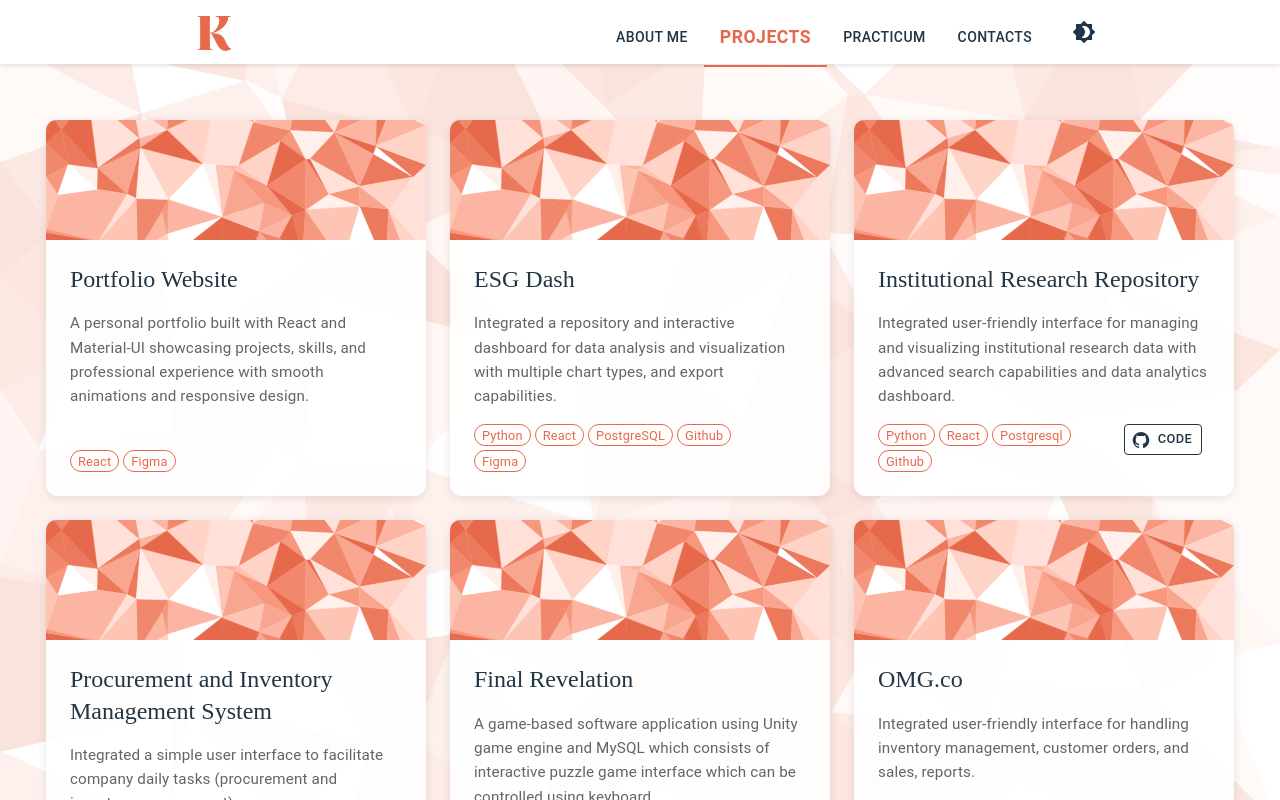
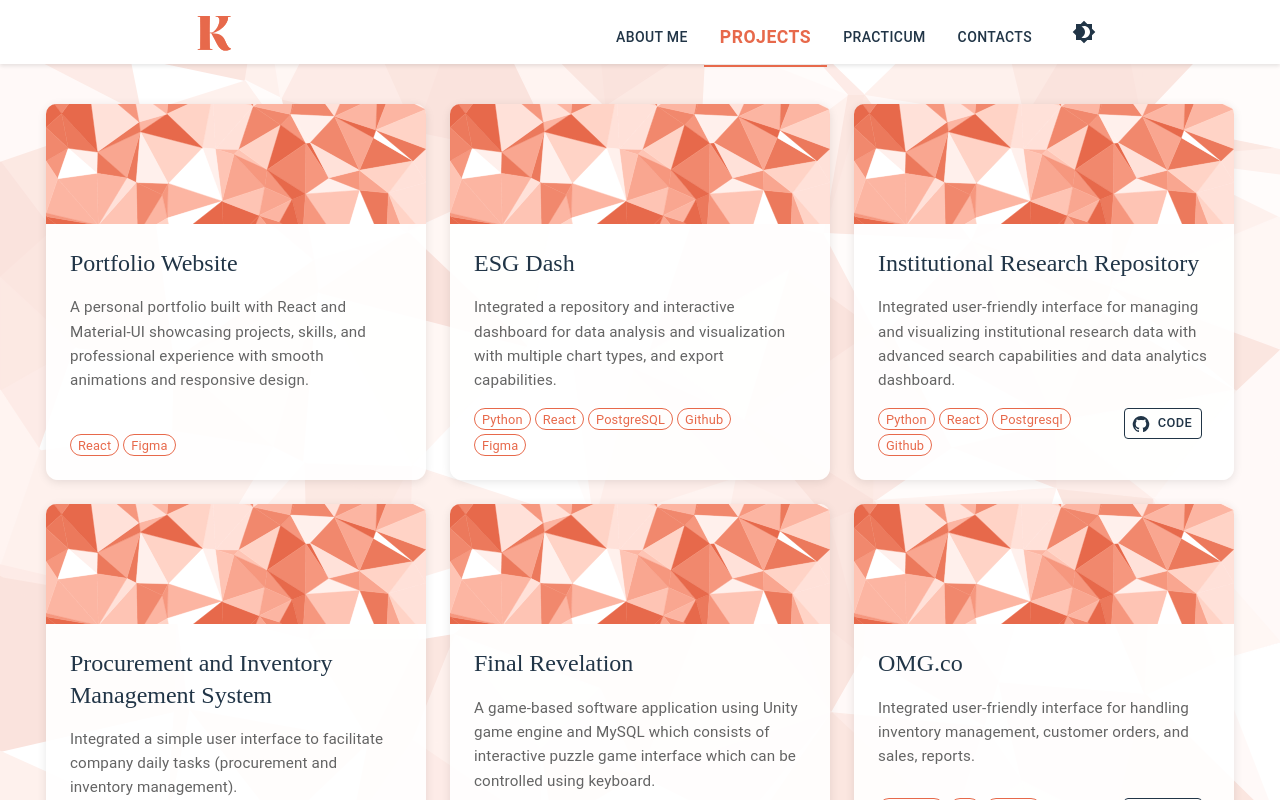
Before and after one commit to Deokgo/kane_portfolio, a React (Vite) app in the folder my_portfolio/: page /portfolio/projects in a window 1280 px wide. Built offline with nearby package versions, Linux system fonts and the light colour scheme; a web font is replaced by a local one.

Commit message:
Unify margin top value in Practicum and Projects sections
Replaces the responsive 'mt' prop with a fixed value of 13 in both Practicum.jsx and Projects.jsx for consistent spacing across screen sizes.

```diff
--- a/my_portfolio/src/Sections/Practicum.jsx
+++ b/my_portfolio/src/Sections/Practicum.jsx
@@ -18,7 +18,7 @@ export function Practicum() {
         flexDirection: { xs: 'column', md: 'row' },
         minHeight: { xs: '100vh', md: 'unset' },
         position: 'relative',
-        mt: {xs: 13, md: 15},
+        mt: 13,
         pb: 5,
         gap: { xs: 2, sm: 3 },
       }}
--- a/my_portfolio/src/Sections/Projects.jsx
+++ b/my_portfolio/src/Sections/Projects.jsx
@@ -74,7 +74,7 @@ export function Projects() {
         flexDirection: { xs: 'column', md: 'row' },
         minHeight: { xs: '100vh', md: 'unset' },
         position: 'relative',
-        mt: {xs: 13, md: 15},
+        mt: 13,
         pb: 5,
         gap: { xs: 2, sm: 3 },
       }}
```
